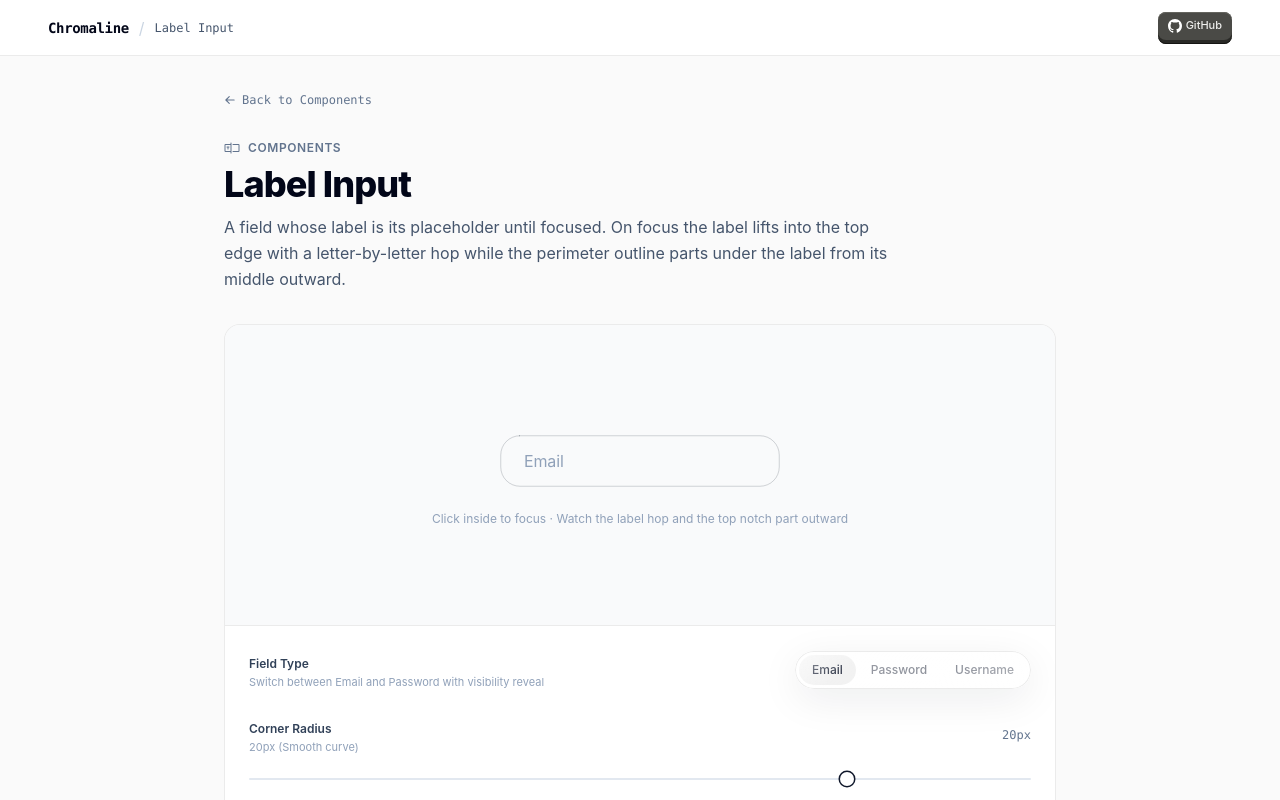
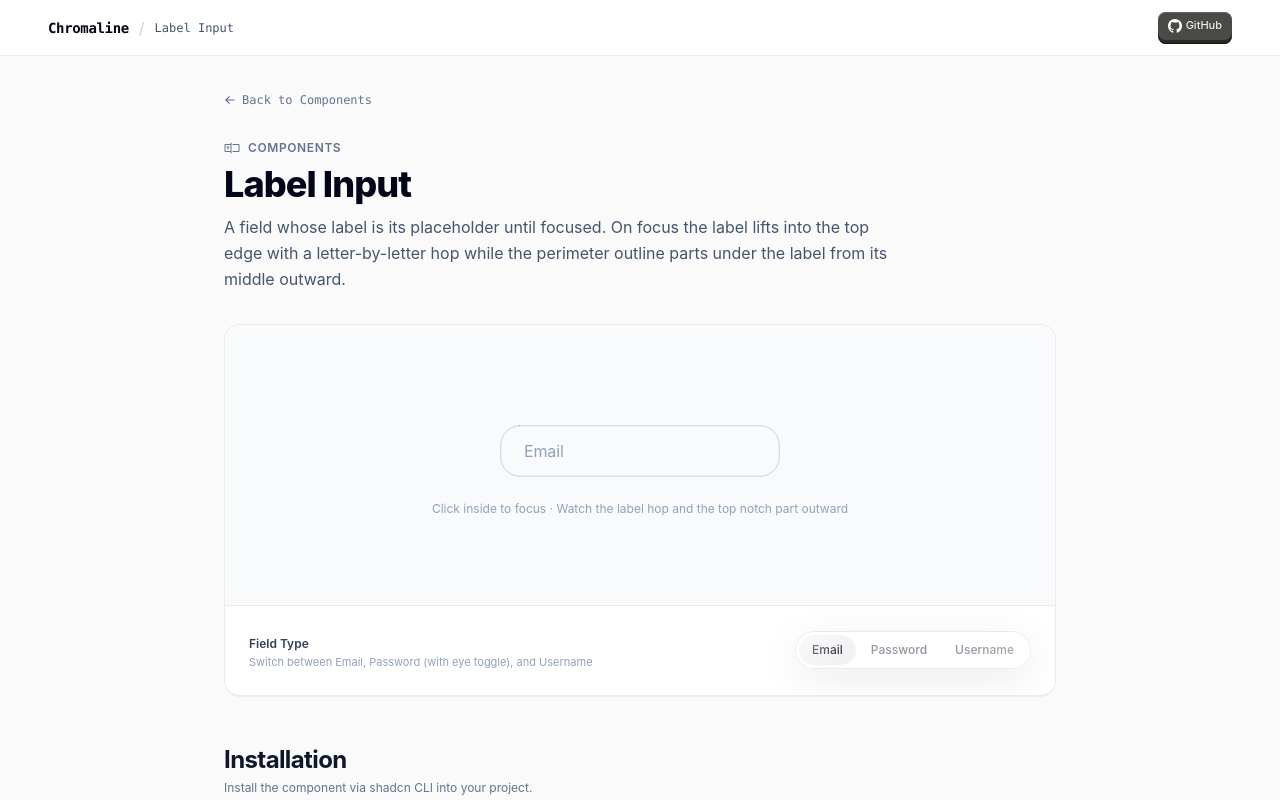
Before and after one commit to ThaminduDasanayake/chromaline, a Next.js app: page /components/label-input in a window 1280 px wide. Shown: the top 800 px of the page. Built offline with nearby package versions, Linux system fonts and the light colour scheme.

Commit message:
refactor: remove corner radius control from label input documentation and update component registry entries

```diff
--- a/app/components/label-input/page.tsx
+++ b/app/components/label-input/page.tsx
@@ -200,7 +200,6 @@ const PROPS_DATA: PropItem[] = [
 
 export default function LabelInputDocumentationPage() {
   const [field, setField] = useState<string>("Email");
-  const [corner, setCorner] = useState<number>(20);
   const [demoValue, setDemoValue] = useState<string>("");
 
   return (
@@ -211,14 +210,13 @@ export default function LabelInputDocumentationPage() {
     >
       {/* 1. Interactive Preview */}
       <ComponentPreview
-        canvasClassName="min-h-[300px] p-8"
+        canvasClassName="min-h-[280px] p-8"
         controls={
-          <div className="space-y-4">
           <div className="flex flex-wrap items-center justify-between gap-4">
             <div>
               <label className="text-xs font-semibold text-slate-700">Field Type</label>
               <p className="text-[11px] text-slate-400">
-                  Switch between Email and Password with visibility reveal
+                Switch between Email, Password (with eye toggle), and Username
               </p>
             </div>
             <SelectBar
@@ -235,38 +233,11 @@ export default function LabelInputDocumentationPage() {
               size="sm"
             />
           </div>
-
-            <div className="pt-2">
-              <div className="flex items-center justify-between">
-                <div>
-                  <label className="text-xs font-semibold text-slate-700">Corner Radius</label>
-                  <p className="text-[11px] text-slate-400">
-                    {corner === 0
-                      ? "0px (Sharp rectangle)"
-                      : corner === 26
-                        ? "26px (Full rounded pill)"
-                        : `${corner}px (${corner < 16 ? "Subtle fillet" : "Smooth curve"})`}
-                  </p>
-                </div>
-                <span className="font-mono text-xs font-medium text-slate-500">{corner}px</span>
-              </div>
-              <input
-                type="range"
-                min="0"
-                max="26"
-                step="1"
-                value={corner}
-                onChange={(e) => setCorner(Number(e.target.value))}
-                className="isocraft-slider mt-3.5"
-              />
-            </div>
-          </div>
         }
       >
         <div className="flex flex-col items-center justify-center py-6">
           <LabelInput
             field={field}
-            corner={corner}
             value={demoValue}
             onChange={(e) => setDemoValue(e.target.value)}
           />
```
Also changed, not shown: public/r/copy-button.json (+1 -1 lines), public/r/folder-tray.json (+1 -1 lines), public/r/index.json. Lines whose indentation alone changed are shown as unchanged.
